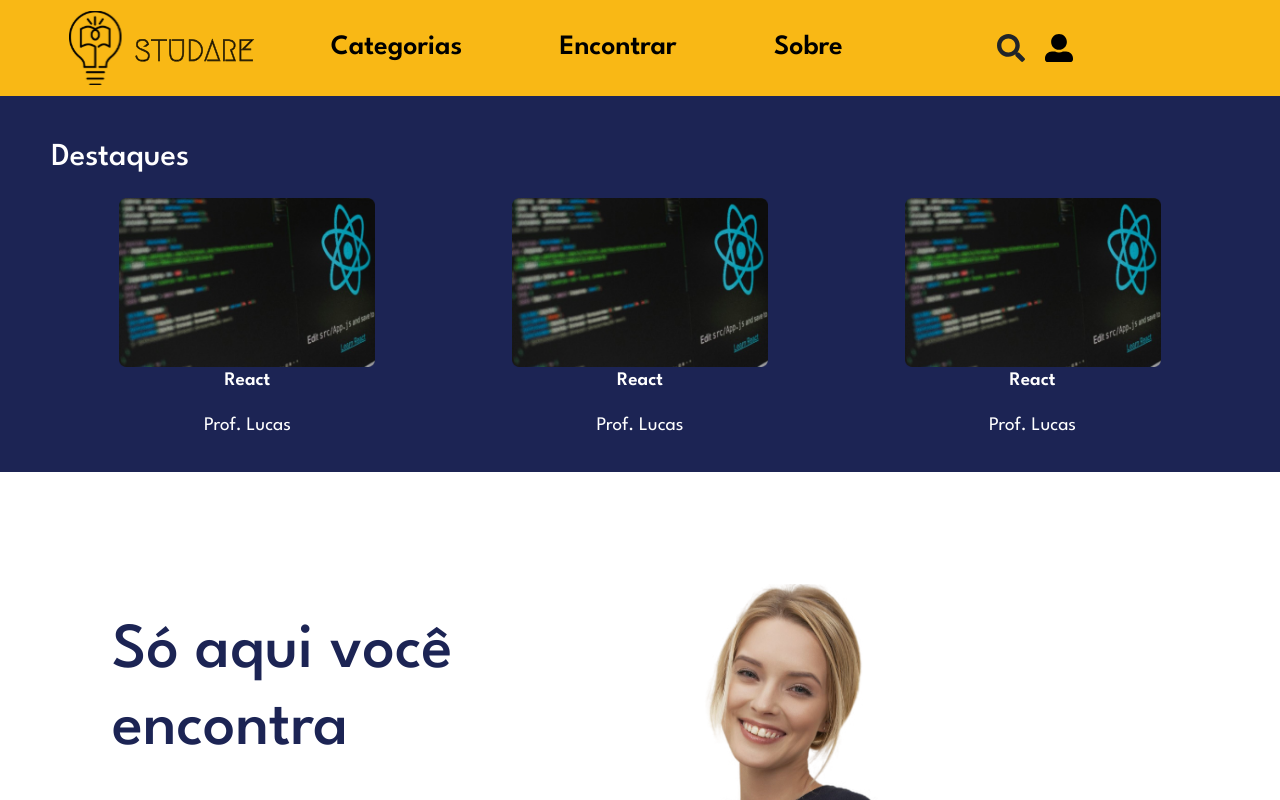
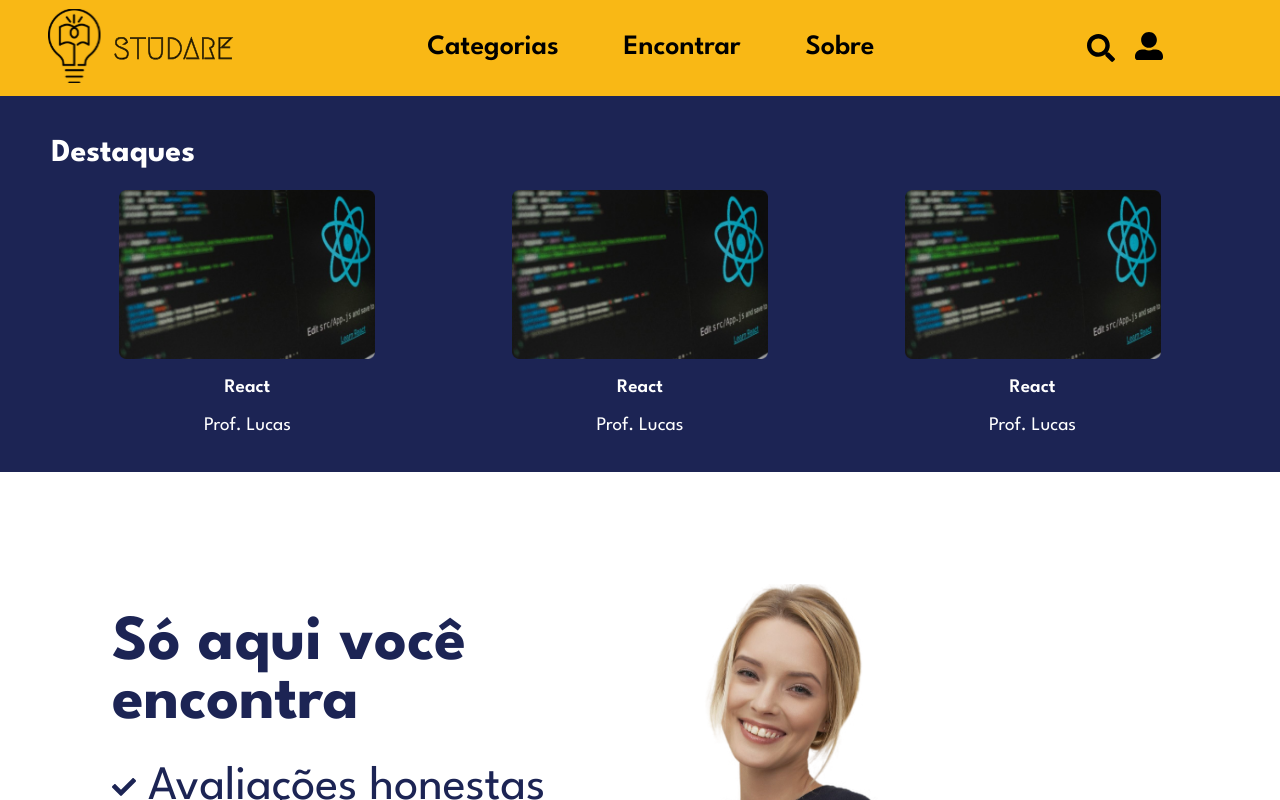
Before and after one commit to joaopedroa1/StudareFront-End, a React (Vite) app: page /sobre in a window 1280 px wide. Shown: the top 800 px of the page. Built offline with nearby package versions, Linux system fonts and the light colour scheme.

Commit message:
style: navBar changes

```diff
--- a/src/components/Menu/index.jsx
+++ b/src/components/Menu/index.jsx
@@ -6,11 +6,13 @@ export function Menu(){
     return(
         <nav className='navegacao'>
             <Link to = '/home'><img src = {logo} alt="logoStudare" className='logo'/></Link>
+            <div className="centralizadorLista">
             <li className = 'listaLinks'>
-                <Link to = '/categorias' className='linkNav'>Categorias </Link>
-                <Link to = '/catalogar' className='linkNav' >Encontrar</Link>
-                <Link to = '/sobre' className='linkNav'>Sobre</Link>
+                <Link to = '/categorias' className='linkNavbar'>Categorias </Link>
+                <Link to = '/encontrar' className='linkNavbar' >Encontrar</Link>
+                <Link to = '/sobre' className='linkNavbar'>Sobre</Link>
             </li>
+            </div>
             <div className='searchUser'>
                 <div className='lupaUser'>
                     <FaSearch className='iconeLupa'/>
--- a/src/components/Menu/style.css
+++ b/src/components/Menu/style.css
@@ -3,11 +3,18 @@
     display: flex;
     list-style: none;
     text-decoration: none;
-    justify-content: space-between;
+    justify-content: space-around;
     width: 40vw;
     align-items: center;
+}
 
+.centralizadorLista{
+    width: 50vw;
+    display: flex;
+    align-items: center;
+    justify-content: flex-end;
 }
+
 
 .logo{
     width: 150%;
@@ -25,13 +32,15 @@
     background-color: #F9B815;
 }
 
-.linkNav{
+.linkNavbar{
     text-decoration: none;
     color: black;
     font-family: "League Spartan", sans-serif;
     font-size: 175%;
     font-weight: 600;
 }
+
+
 
 
 .botaoAvaliar{
@@ -63,22 +72,22 @@
 .searchUser{
     display: flex;
     align-items: center;
-    justify-content: space-between;
+    justify-content: center;
     width: 18%;
 }
 
-.linkNav::after{
+.linkNavbar::after{
     content: "";
     display: block;
     width: 100%;
     height: 3px;
     background: #000;
     transition: transform 0.2s ease-in-out;
-    transform: scale(0);
+    transform: scaleX(0);
 }
 
-.linkNav:hover::after{
-    transform: scale(1);
+.linkNavbar:hover::after{
+    transform: scaleX(1);
 }
 
 .lupaUser{
--- a/src/components/Sobre/index.jsx
+++ b/src/components/Sobre/index.jsx
@@ -1,4 +1,5 @@
 import '../Sobre/style.css'
+
 import computadores from '../../assets/computadores.png'
 import computador from '../../assets/computador.png'
 import santana from '../../assets/santana.png'
@@ -87,12 +88,6 @@ export const About = () => {
                 <img src={computador} alt="" className="computador" />
             </div>
         </div>
-        <link
-        rel="stylesheet"
-        href="https://cdn.jsdelivr.net/npm/bootstrap@5.2.3/dist/css/bootstrap.min.css"
-        integrity="sha384-rbsA2VBKQhggwzxH7pPCaAqO46MgnOM80zW1RWuH61DGLwZJEdK2Kadq2F9CUG65"
-        crossOrigin="anonymous"
-        />
         </section>
     )
 }
```
